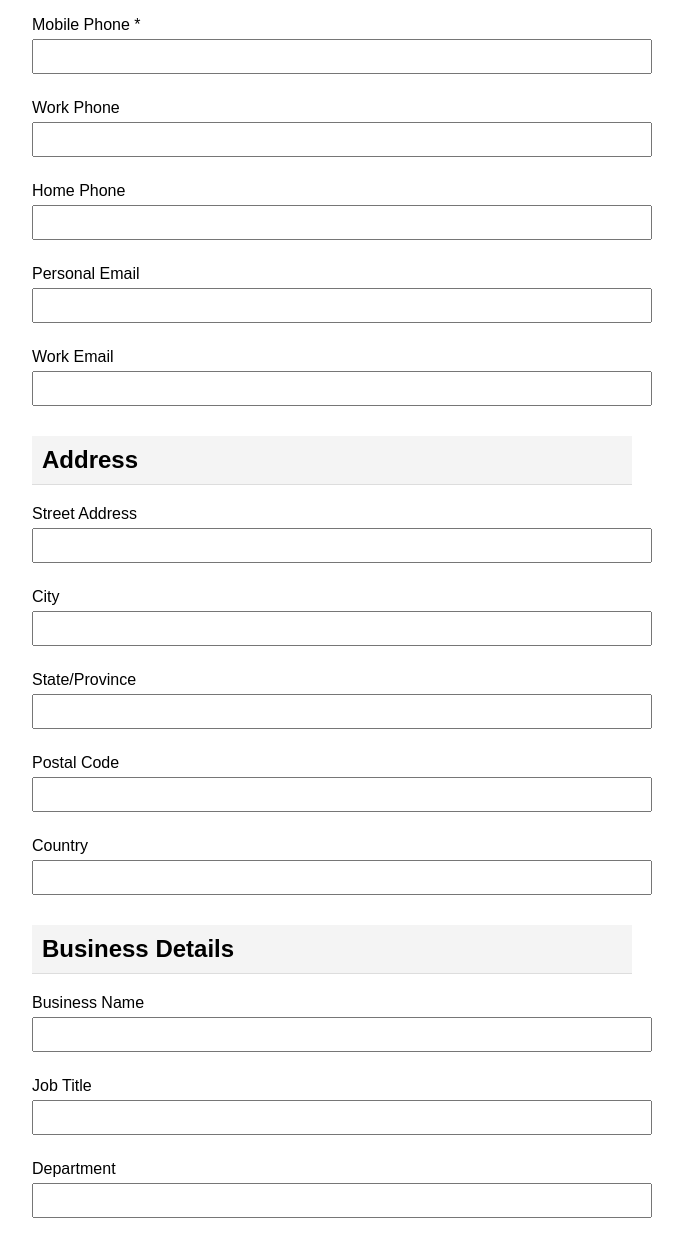
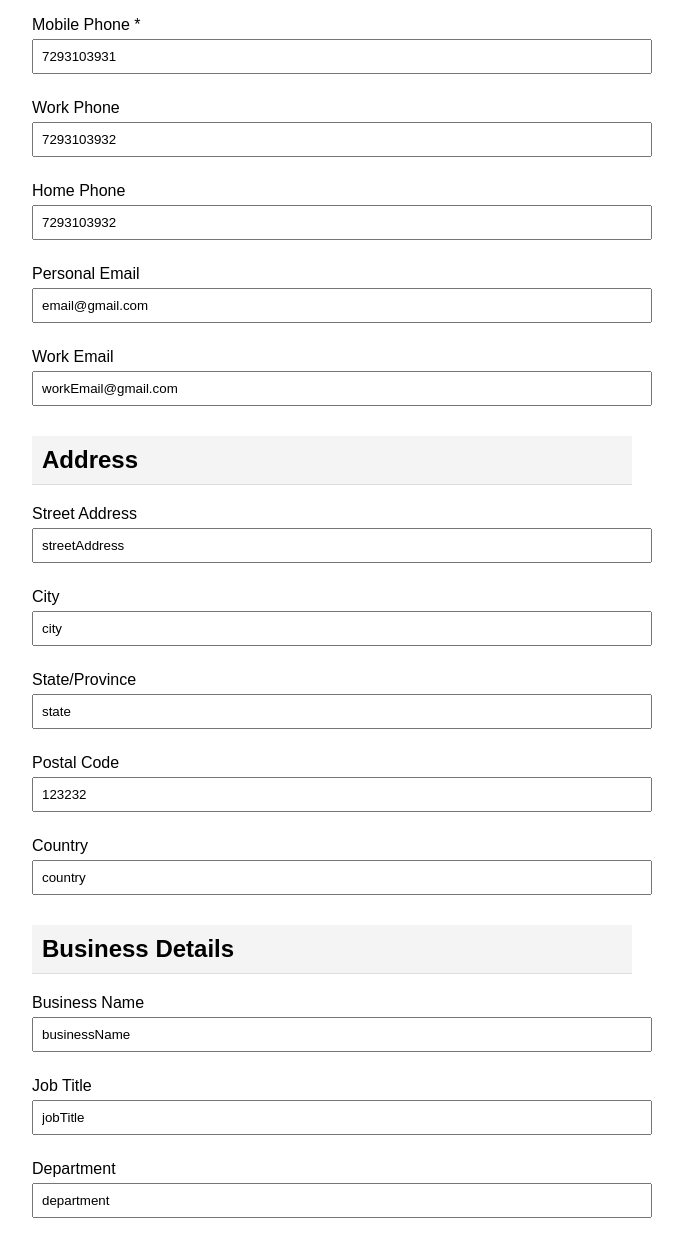
Before and after one commit to auxxweb/src, a plain HTML site: page index.html in a window 1280 px wide. Shown: the part 416-1661 px from the top of the page, without its empty margins (308-991 px from the left). Drawn offline with Linux system fonts and the light colour scheme.

Commit message:
👌 IMPROVE:

```diff
--- a/index.html
+++ b/index.html
@@ -12,79 +12,79 @@
         <h2 class="section-header">Personal Details</h2>
         <div class="form-group">
             <label for="fullName">Full Name *</label>
-            <input type="text" id="fullName" required>
+            <input value="sahal manual" type="text" id="fullName" required>
         </div>
         <div class="form-group">
             <label for="firstName">First Name</label>
-            <input type="text" id="firstName">
+            <input value="firstName" type="text" id="firstName">
         </div>
         <div class="form-group">
             <label for="lastName">Last Name</label>
-            <input type="text" id="lastName">
+            <input value="lastName" type="text" id="lastName">
         </div>
 
         <h2 class="section-header">Contact Information</h2>
         <div class="form-group">
             <label for="mobilePhone">Mobile Phone *</label>
-            <input type="tel" id="mobilePhone" required>
+            <input value="7293103931" type="tel" id="mobilePhone" required>
         </div>
         <div class="form-group">
             <label for="workPhone">Work Phone</label>
-            <input type="tel" id="workPhone">
+            <input value="7293103932" type="tel" id="workPhone">
         </div>
         <div class="form-group">
             <label for="homePhone">Home Phone</label>
-            <input type="tel" id="homePhone">
+            <input value="7293103932" type="tel" id="homePhone">
         </div>
         <div class="form-group">
             <label for="personalEmail">Personal Email</label>
-            <input type="email" id="personalEmail">
+            <input value="email@gmail.com" type="email" id="personalEmail">
         </div>
         <div class="form-group">
             <label for="workEmail">Work Email</label>
-            <input type="email" id="workEmail">
+            <input value="workEmail@gmail.com" type="email" id="workEmail">
         </div>
 
         <h2 class="section-header">Address</h2>
         <div class="form-group">
             <label for="streetAddress">Street Address</label>
-            <input type="text" id="streetAddress">
+            <input value="streetAddress" type="text" id="streetAddress">
         </div>
         <div class="form-group">
             <label for="city">City</label>
-            <input type="text" id="city">
+            <input value="city" type="text" id="city">
         </div>
         <div class="form-group">
             <label for="state">State/Province</label>
-            <input type="text" id="state">
+            <input value="state" type="text" id="state">
         </div>
         <div class="form-group">
             <label for="postalCode">Postal Code</label>
-            <input type="text" id="postalCode">
+            <input value="123232" type="text" id="postalCode">
         </div>
         <div class="form-group">
             <label for="country">Country</label>
-            <input type="text" id="country">
+            <input value="country" type="text" id="country">
         </div>
 
         <h2 class="section-header">Business Details</h2>
         <div class="form-group">
             <label for="businessName">Business Name</label>
-            <input type="text" id="businessName">
+            <input value="businessName" type="text" id="businessName">
         </div>
         <div class="form-group">
             <label for="jobTitle">Job Title</label>
-            <input type="text" id="jobTitle">
+            <input value="jobTitle" type="text" id="jobTitle">
         </div>
         <div class="form-group">
             <label for="department">Department</label>
-            <input type="text" id="department">
+            <input value="department" type="text" id="department">
         </div>
 
         <h2 class="section-header">Additional Information</h2>
         <div class="form-group">
             <label for="website">Website</label>
-            <input type="url" id="website">
+            <input value="www.auxxweb.com" type="url" id="website">
         </div>
         <div class="form-group">
             <label for="notes">Notes</label>
--- a/styles.css
+++ b/styles.css
@@ -3,6 +3,7 @@
             max-width: 600px;
             margin: 0 auto;
             padding: 20px;
+            padding-bottom: 10rem;
         }
 
         .form-group {
```
